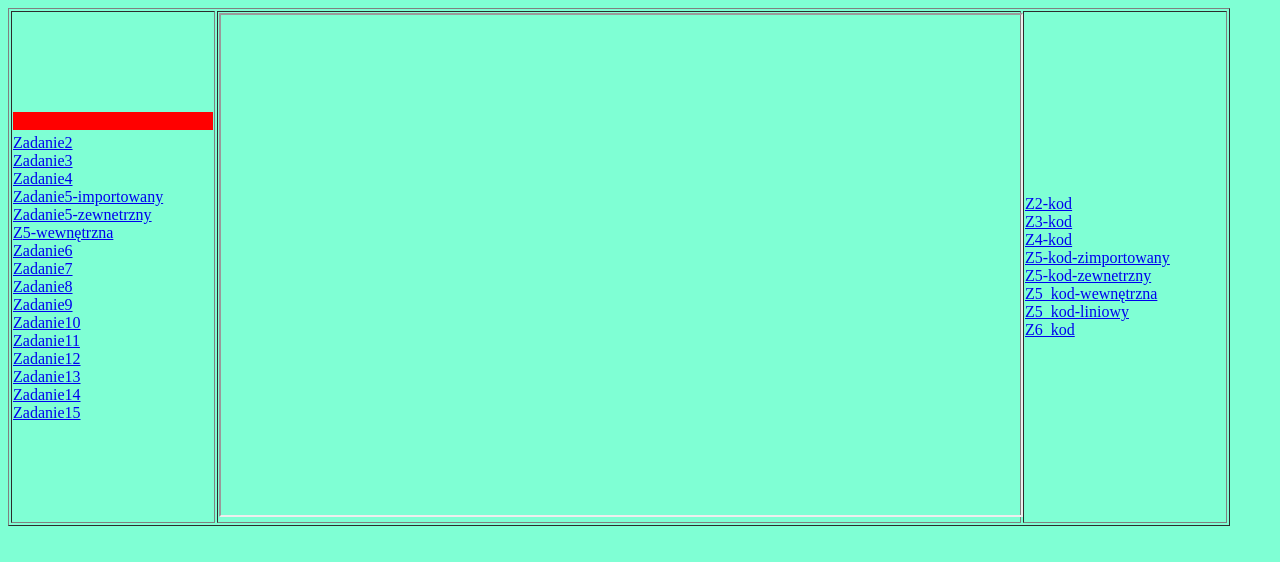
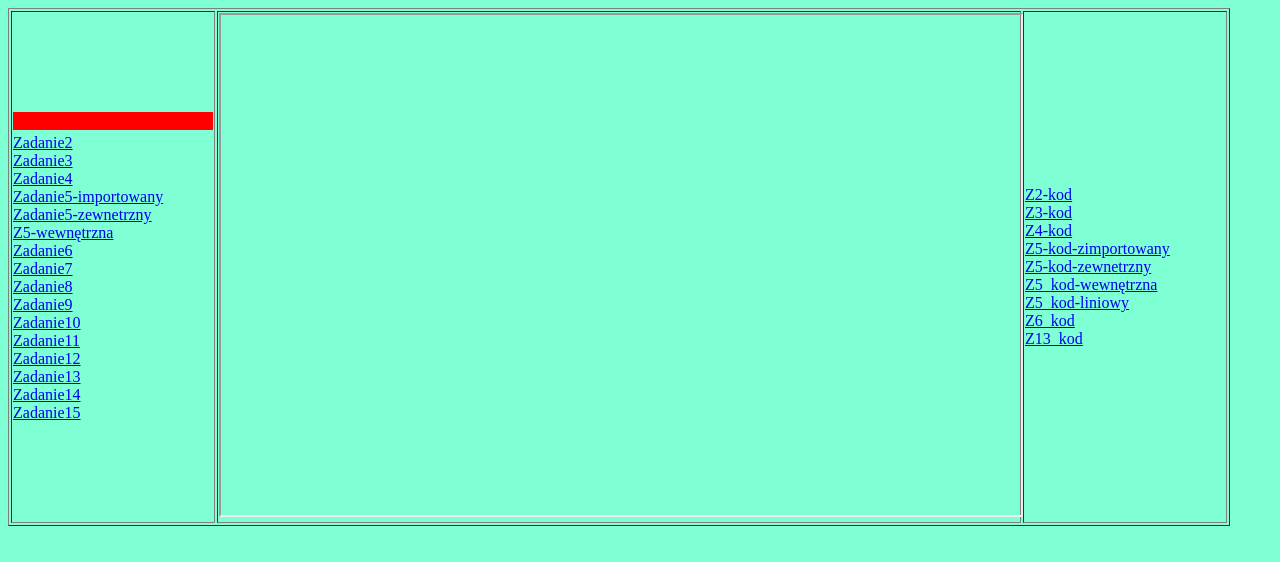
Before and after one commit to StanislavBondar205/HW-04.01.2024, a plain HTML site: page index.html in a window 1280 px wide. Drawn offline with Linux system fonts and the light colour scheme.

Commit message:
Update index.html

```diff
--- a/index.html
+++ b/index.html
@@ -41,6 +41,7 @@
                 <a href="Bond_z5_3_kod.html" target="obszar_glowny">Z5_kod-wewnętrzna</a><br>
                 <a href="Bond_z5_4_kod.html" target="obszar_glowny">Z5_kod-liniowy</a><br>
                 <a href="Bond_z6_kod.html" target="obszar_glowny">Z6_kod</a><br>
+                <a href="Bondz13_kod.html" target="obszar_glowny">Z13_kod</a><br>
             </td>
         </tr>
     </table>
```
